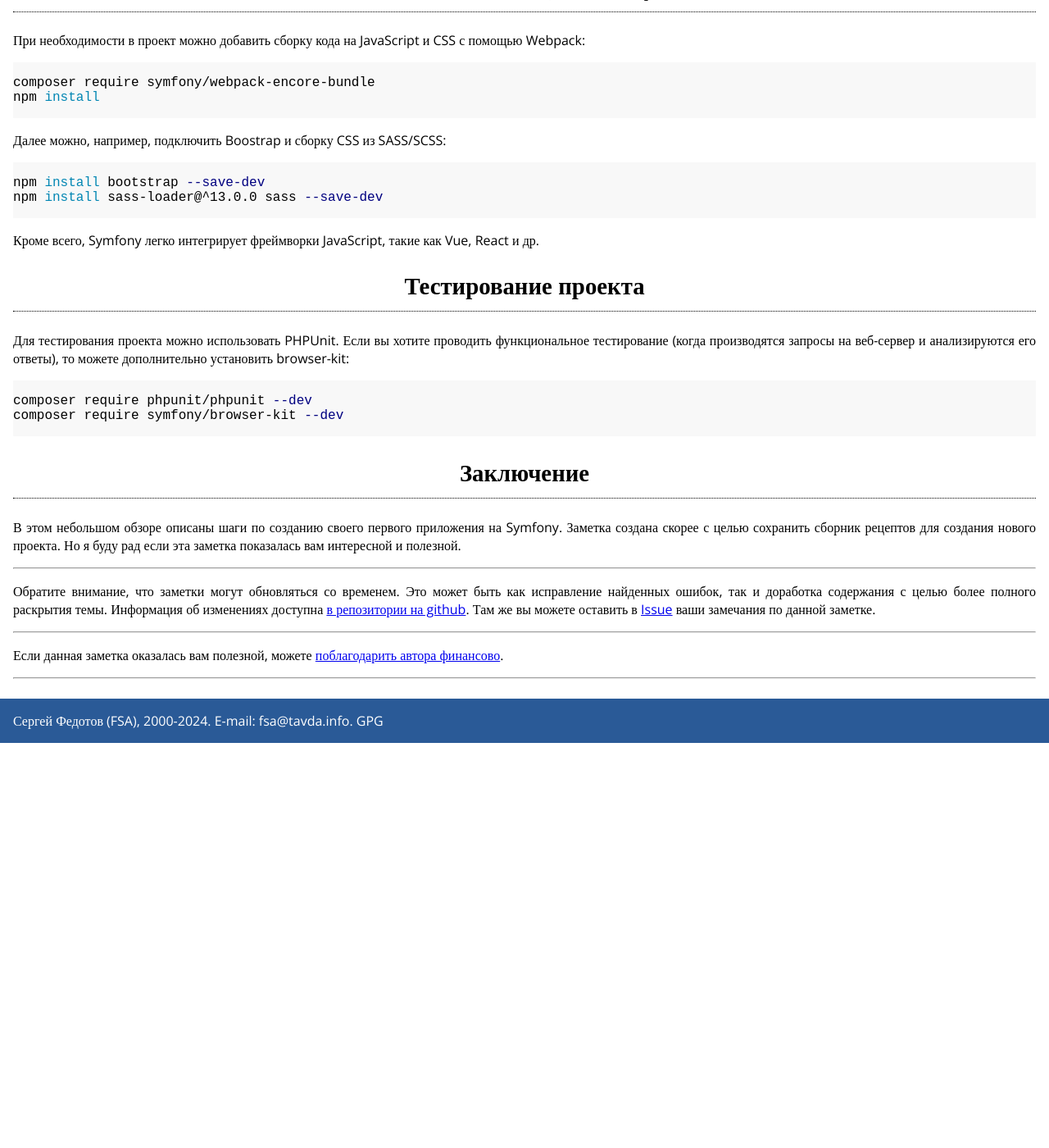
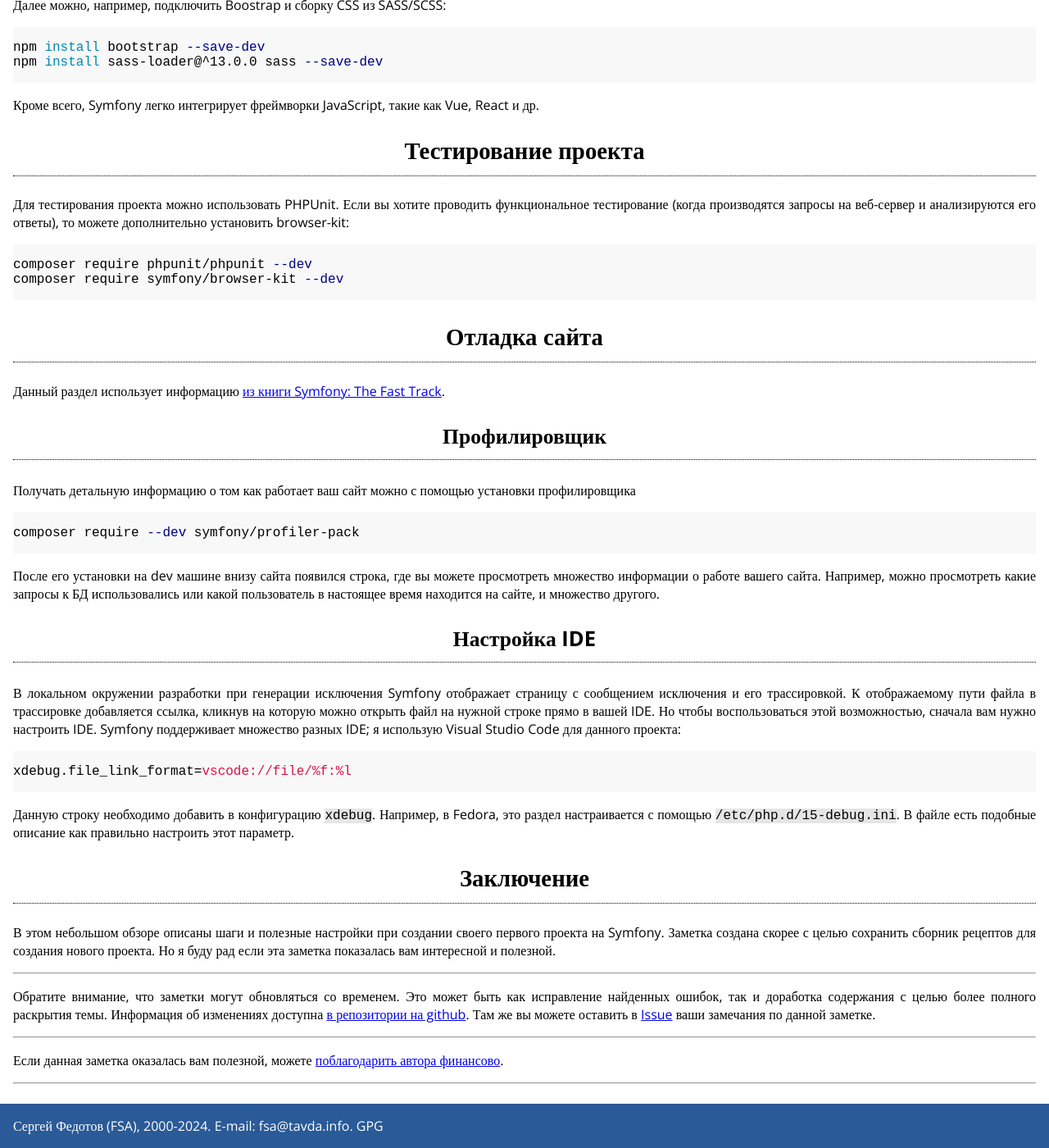
Before and after one commit to fsa/site, a Jekyll site: the page built from _posts/2024-02-14-symfony.md, in a window 1280 px wide and 1400 px high, scrolled down 5180 px. Shown: the whole window at 82% size. Built offline with Jekyll 4.4.1, drawn with Linux system fonts in a browser that asks for light colours; before the commit the page ends 6086 px from its top, so only the background shows below that; some of the changed text lies outside the part shown.

Commit message:
Вступление, замечания по vscode и мелкие правки

````diff
--- a/_posts/2024-02-14-symfony.md
+++ b/_posts/2024-02-14-symfony.md
@@ -6,6 +6,8 @@
 excerpt: PHP фреймворк Symfony.
 published: true
 ---
+Данная заметка создана скорее для себя. Я не являюсь опытным разработчиком на Symfony, но достаточно много его использую и решаю вопросы, которые возникают в ходе написания кода. Возможно в тексте заметки содержатся рецепты, которые могу быть неправильными, но рабочими. Вы можете сообщить об этих ошибках по моим контактным данным, которые указаны на сайте и, возможно, я доработаю заметку.
+
 Долгое время не решался попробовать фреймворки. Писал свой, который должен был быть лучше, чем у других. Наверно многие так делают. Пока писал код, разбирался что и как устроено у других. И настал тот момент, когда мне надоело постоянно переделывать код своих проектов под новую версию своего фреймворка. А переделывать часто нужно было очень много.
 
 К тому времени, как я решился попробовать фреймворки, у меня был выбор из двух мастодонтов: Laravel и Symfony. Laravel попробовал первым. Но он показался мне несколько перегруженным. Symfony же привлёк тем, то он модульный. Многие из его компонентов могут работать отдельно от фреймворка. К тому же часть компонентов Symfony используется в Laravel!!! Это ли не реклама качества кода, что даже «конкурент» пользуется твоими услугами.
@@ -23,7 +25,7 @@
 
 Как вы видите, те, кто пользуется контейнерами в плюсе. Они всегда могут использовать последнюю актуальную версию фреймворка.
 
-С другой стороны, вы можете совершенно безболезненно перейти с версии `6.4` на `7.0`, если ваш код не выдаёт никаких предупреждений об устаревании. Однако при обновлении с версии `6.0` до `7/0` могу возникнуть проблемы. Необходимо обновиться предварительно до версии `6.4`, проверить что вашем коде устарело, исправить это и, уже потом, переходить на `7.0`.
+С другой стороны, вы можете совершенно безболезненно перейти с версии `6.4` на `7.0`, если ваш код не выдаёт никаких предупреждений об устаревании. Однако при обновлении с версии `6.0` до `7.0` могу возникнуть проблемы. Необходимо обновиться предварительно до версии `6.4`, проверить что вашем коде устарело, исправить это и, уже потом, переходить на `7.0`.
 
 ## Создание проекта
 
@@ -199,16 +201,6 @@
       inet: inet
 ```
 
-## Профилировщик
-
-Получать детальную информацию о том как работает ваш сайт можно с помощью установки профилировщика
-
-```bash
-composer require --dev symfony/profiler-pack
-```
-
-После его установки на dev машине внизу сайта появился строка, где вы можете просмотреть множество информации о работе вашего сайта. Например, можно просмотреть какие запросы к БД использовались или какой пользователь в настоящее время находится на сайте, и множество другого.
-
 ## Настройка входа на сайт
 
 Настройка входа на сайт довольно сложная. Из документации рекомендую почитать следующее:
@@ -244,6 +236,30 @@
 composer require symfony/browser-kit --dev
 ```
 
+## Отладка сайта
+
+Данный раздел использует информацию [из книги Symfony: The Fast Track](https://symfony.com/doc/6.4/the-fast-track/ru/5-debug.html).
+
+### Профилировщик
+
+Получать детальную информацию о том как работает ваш сайт можно с помощью установки профилировщика
+
+```bash
+composer require --dev symfony/profiler-pack
+```
+
+После его установки на dev машине внизу сайта появился строка, где вы можете просмотреть множество информации о работе вашего сайта. Например, можно просмотреть какие запросы к БД использовались или какой пользователь в настоящее время находится на сайте, и множество другого.
+
+### Настройка IDE
+
+В локальном окружении разработки при генерации исключения Symfony отображает страницу с сообщением исключения и его трассировкой. К отображаемому пути файла в трассировке добавляется ссылка, кликнув на которую можно открыть файл на нужной строке прямо в вашей IDE. Но чтобы воспользоваться этой возможностью, сначала вам нужно настроить IDE. Symfony поддерживает множество разных IDE; я использую Visual Studio Code для данного проекта:
+
+```ini
+xdebug.file_link_format=vscode://file/%f:%l
+```
+
+Данную строку необходимо добавить в конфигурацию `xdebug`. Например, в Fedora, это раздел настраивается с помощью `/etc/php.d/15-debug.ini`. В файле есть подобные описание как правильно настроить этот параметр.
+
 ## Заключение
 
-В этом небольшом обзоре описаны шаги по созданию своего первого приложения на Symfony. Заметка создана скорее с целью сохранить сборник рецептов для создания нового проекта. Но я буду рад если эта заметка показалась вам интересной и полезной.
+В этом небольшом обзоре описаны шаги и полезные настройки при создании своего первого проекта на Symfony. Заметка создана скорее с целью сохранить сборник рецептов для создания нового проекта. Но я буду рад если эта заметка показалась вам интересной и полезной.
````
